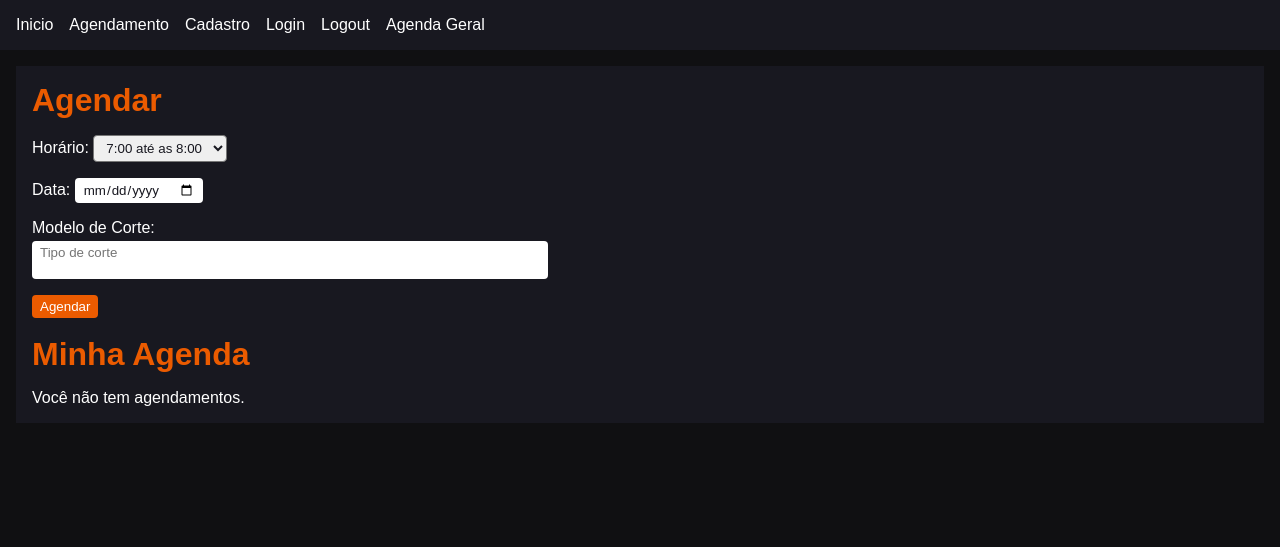
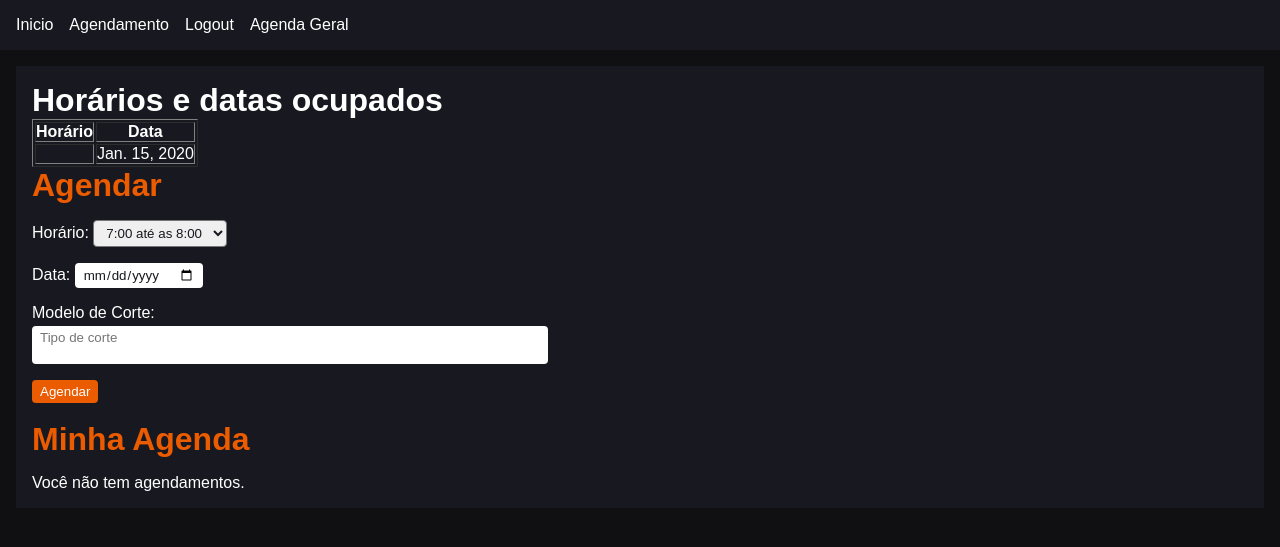
Before and after one commit to IslanP1/barbearia-app, a Django app: page /agendar/ in a window 1280 px wide. Shown: the top 547 px of the page. Run offline with Django 5.2, Linux system fonts and the light colour scheme; a user stored in the database is signed in; data comes from the database, SQL or seed files in the repository; both versions use the stored data as it was after the commit; tables that the repository leaves empty hold one stand-in row (values such as "Sample post").

Commit message:
refactor: correção de bugs e aprimoramento agendamento com a home

```diff
--- a/corte/models.py
+++ b/corte/models.py
@@ -10,8 +10,8 @@
 
 class Agendamento(models.Model):
     #tratar
-    user = models.ForeignKey(User, on_delete=models.CASCADE)
-    horario = models.ForeignKey(Horario, on_delete=models.CASCADE)
+    user = models.ForeignKey(User, on_delete=models.PROTECT)
+    horario = models.ForeignKey(Horario, on_delete=models.PROTECT)
     data = models.DateField()
     modelo_corte = models.TextField(null=True, blank=True)
 
--- a/corte/templates/agendamento.html
+++ b/corte/templates/agendamento.html
@@ -12,8 +12,10 @@
     <nav class="navbar">
         <a href="{% url 'home' %}">Inicio</a>
         <a href="{% url 'agendar' %}">Agendamento</a>
-        <a href="{% url 'cadastrar' %}">Cadastro</a>
-        <a href="{% url 'logar' %}">Login</a>
+        {% if not user.is_authenticated %}
+            <a href="{% url 'cadastrar' %}">Cadastro</a>
+            <a href="{% url 'logar' %}">Login</a>
+        {% endif %}
         <a href="{% url 'sair' %}">Logout</a>
         {% if user.is_authenticated and user.is_staff %}
         <a href="{% url 'agendageral' %}">Agenda Geral</a>
@@ -30,8 +32,28 @@
 
     <main>
         <div>
+            {% if agendamentos_ocupados %}
+                <div>
+                    <h1>Horários e datas ocupados</h1>
+                    <table border="1">
+                        <thead>
+                            <tr>
+                                <th>Horário</th>
+                                <th>Data</th>
+                            </tr>
+                        </thead>
+                        <tbody>
+                            {% for agendamento in agendamentos_ocupados %}
+                            <tr>
+                                <td>{{ agendamento.horario }}</td>
+                                <td>{{ agendamento.data }}</td>
+                            </tr>
+                            {% endfor %}
+                        </tbody>
+                    </table>
+                </div>
+            {% endif %}
             <h1>Agendar</h1>
-
             <form method="post">
                 {% csrf_token %}
                 <div>
--- a/corte/templates/home.html
+++ b/corte/templates/home.html
@@ -13,8 +13,10 @@
     <nav class="navbar">
         <a href="{% url 'home' %}">Inicio</a>
         <a href="{% url 'agendar' %}">Agendamento</a>
-        <a href="{% url 'cadastrar' %}">Cadastro</a>
-        <a href="{% url 'logar' %}">Login</a>
+        {% if not user.is_authenticated %}
+            <a href="{% url 'cadastrar' %}">Cadastro</a>
+            <a href="{% url 'logar' %}">Login</a>
+        {% endif %}
         <a href="{% url 'sair' %}">Logout</a>
         {% if user.is_authenticated and user.is_staff %}
             <a href="{% url 'agendageral' %}">Agenda Geral</a>
--- a/corte/views.py
+++ b/corte/views.py
@@ -2,6 +2,9 @@
 from django.contrib.auth.decorators import login_required
 from django.contrib import messages
 from .models import Horario, Agendamento
+from django.db.models import IntegerField, Value
+from django.db.models.functions import Cast, Substr, Length, Concat, Replace
+
 
 def home(request):
     if request.method == "GET":
@@ -37,8 +40,10 @@
 
         else:
             horarios = Horario.objects.all()
+            agendamentos_ocupados = Agendamento.objects.all()
             agendamentos = Agendamento.objects.filter(user=request.user)
-            return render(request, 'agendamento.html', {'horarios': horarios, 'agendamentos': agendamentos})
+
+            return render(request, 'agendamento.html', {'horarios': horarios, 'agendamentos': agendamentos, 'agendamentos_ocupados' : agendamentos_ocupados})
 
     else:
         messages.warning(request, 'Faça autenticação para agendar ou ver agendamentos!')
--- a/user/views.py
+++ b/user/views.py
@@ -59,7 +59,7 @@
             return redirect('/')
         else:
             messages.error(request, 'Usuário ou senha incorretos')
-            return('/auth/logar/')
+            return redirect('/auth/logar/')
 
     return render(request, 'login.html')
 
```
Also changed, not shown: corte/migrations/0006_alter_agendamento_horario_alter_agendamento_user.py (added), db.sqlite3.
